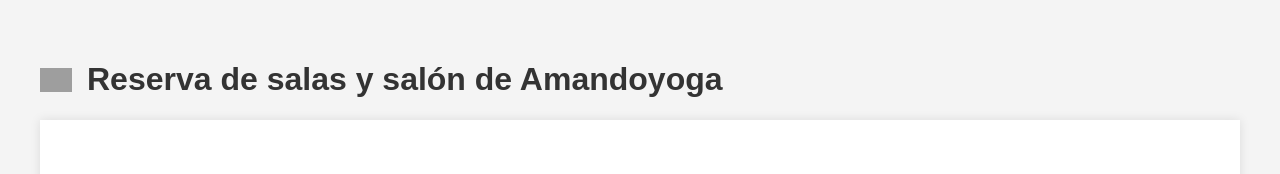
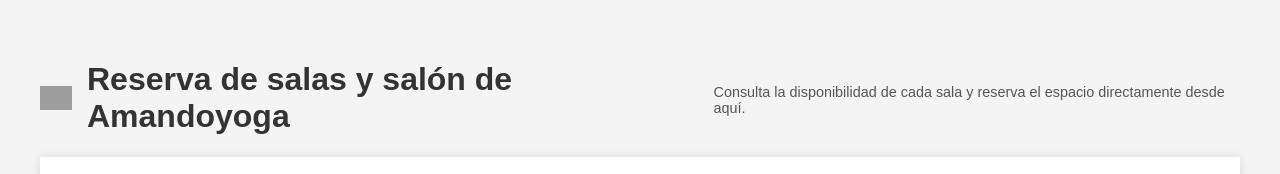
Before and after one commit to chalomadek/reserva-amandoyoga, a plain HTML site: page index.html in a window 1280 px wide. Shown: the top 174 px of the page. Drawn offline with Linux system fonts and the light colour scheme; grey boxes are pictures that could not be loaded.

Commit message:
Update index.html

```diff
--- a/index.html
+++ b/index.html
@@ -47,6 +47,11 @@
     height: 1.5em; /* Ajusta a la altura del texto */
     width: auto;
     }
+    .subtitulo {
+    font-size: 0.9em;
+    color: #555;
+    margin: 4px 0 0;
+    }
   </style>
 </head>
 <body>
@@ -54,6 +59,7 @@
   <div class="titulo-con-logo">
   <img src="https://amandoyoga.cl/wp-content/uploads/2022/10/Logo.png" alt="Logo" class="logo">
   <h1>Reserva de salas y salón de Amandoyoga</h1>
+  <p class="subtitulo">Consulta la disponibilidad de cada sala y reserva el espacio directamente desde aquí.</p>
   </div>
 
   <div class="calendar-container">
```
